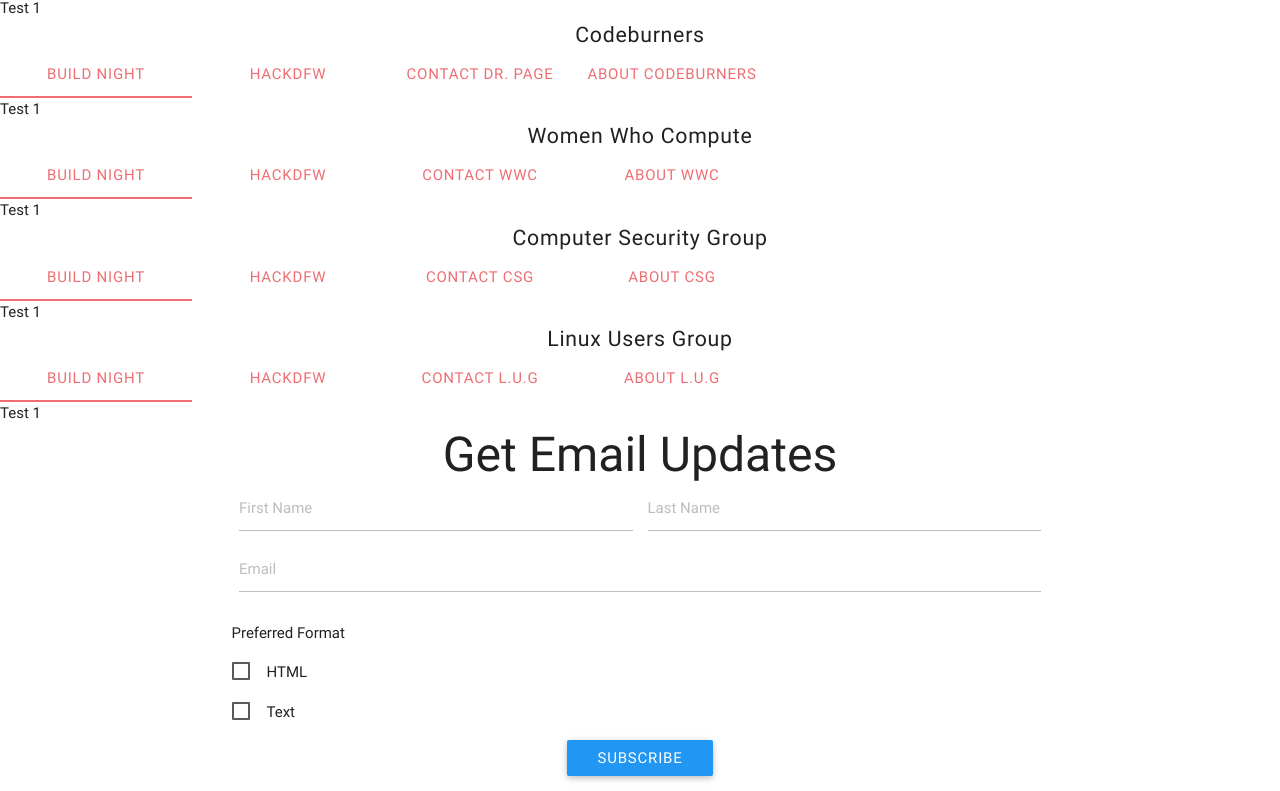
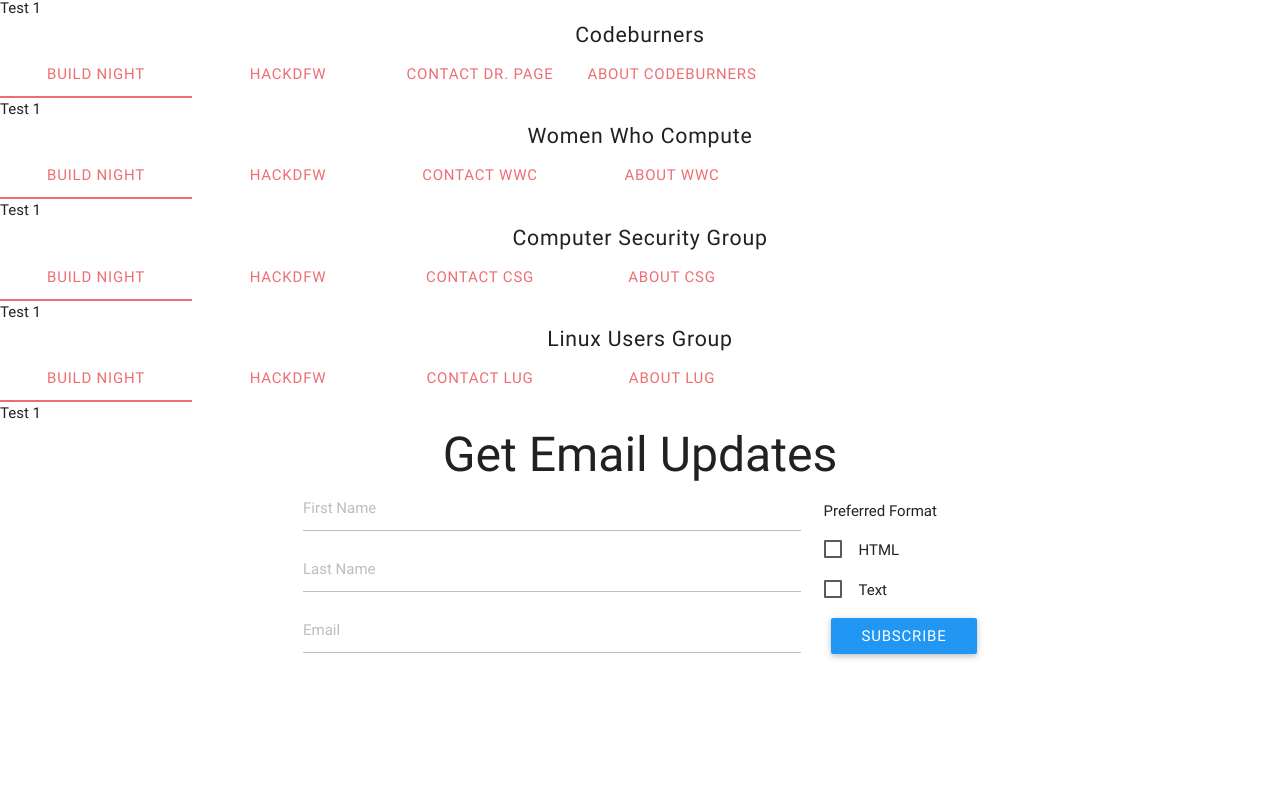
Before and after one commit to tahiraziz/EngWebsite, a plain HTML site: page index.html in a window 1280 px wide. Shown: the part 826-1617 px from the top of the page. After the commit the page ends 1509 px from the top, so only its background shows below. Drawn offline with nearby package versions, Linux system fonts and the light colour scheme.

Commit message:
contact form fixed

```diff
--- a/index.css
+++ b/index.css
@@ -38,12 +38,17 @@ h2 {
   text-align: center;
 }
 #contact {
-  width: 65%;
+  width: 55%;
   margin: 0 auto;
 }
 .subscribe {
+  text-align: center;
   margin: 0 auto;
-  text-align: center;
+}
+@media screen and (max-width: 992px) {
+  #contact {
+    width: 80%;
+  }
 }
 @media screen and (max-width: 730px) {
   .banner {
@@ -54,7 +59,9 @@ h2 {
 
 }
 @media screen and (max-width: 600px) {
-
+  #contact {
+    width: 95%;
+  }
 }
 @media screen and (max-width: 526px) {
   .banner {
--- a/index.html
+++ b/index.html
@@ -120,8 +120,8 @@
     <ul class="tabs">
       <li class="tab col s2"><a href="#event1Lug">Build Night</a></li>
       <li class="tab col s2"><a href="#event2Lug">HackDFW</a></li>
-      <li class="tab col s2"><a href="#contactLug">Contact L.U.G</a></li>
-      <li class="tab col s2"><a href="#aboutLug">About L.U.G</a></li>
+      <li class="tab col s2"><a href="#contactLug">Contact LUG</a></li>
+      <li class="tab col s2"><a href="#aboutLug">About LUG</a></li>
     </ul>
   </div>
   <div id="event1Lug" class="col s12">Test 1</div>
@@ -136,18 +136,15 @@
 
 <!--EMAIL UPDATES-->
 <section id="contact">
-
+<h2>Get Email Updates</h2>
   <div class="row">
-
-    <h2>Get Email Updates</h2>
-
-    <form class="col s12">
+    <form class="col s9">
       <div class="row">
-        <div class="input-field col s6">
+        <div class="input-field col s12">
           <input id="first_name" type="text" required>
           <label for="first_name">First Name</label>
         </div>
-        <div class="input-field col s6">
+        <div class="input-field col s12">
           <input id="last_name" type="text" required>
           <label for="last_name">Last Name</label>
         </div>
@@ -158,8 +155,9 @@
           <label for="email">Email</label>
         </div>
       </div>
+    </form>
 
-      <form action="#">
+    <form action="#" class="col s3">
       <p>Preferred Format</p>
       <p>
         <input type="checkbox" id="test5" />
@@ -171,15 +169,11 @@
       </p>
     </form>
 
-      <div class="row">
-        <div class="col s12 subscribe">
+    <div class="row subscribe">
       <a href="" class="waves-effect waves-light btn">Subscribe</a>
     </div>
+
   </div>
-
-    </form>
-  </div>
-
 
 
 
```
Lines whose indentation alone changed are shown as unchanged.
